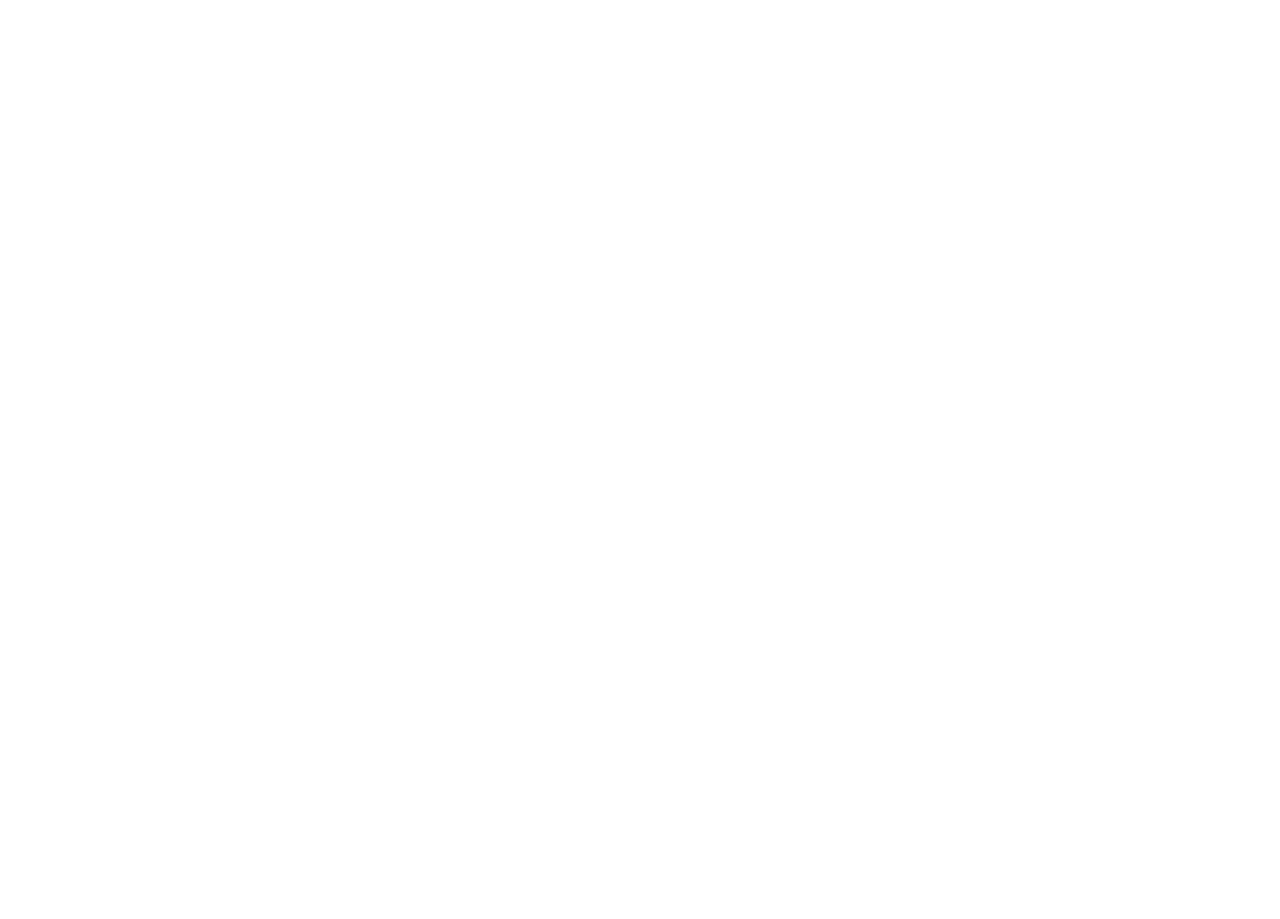
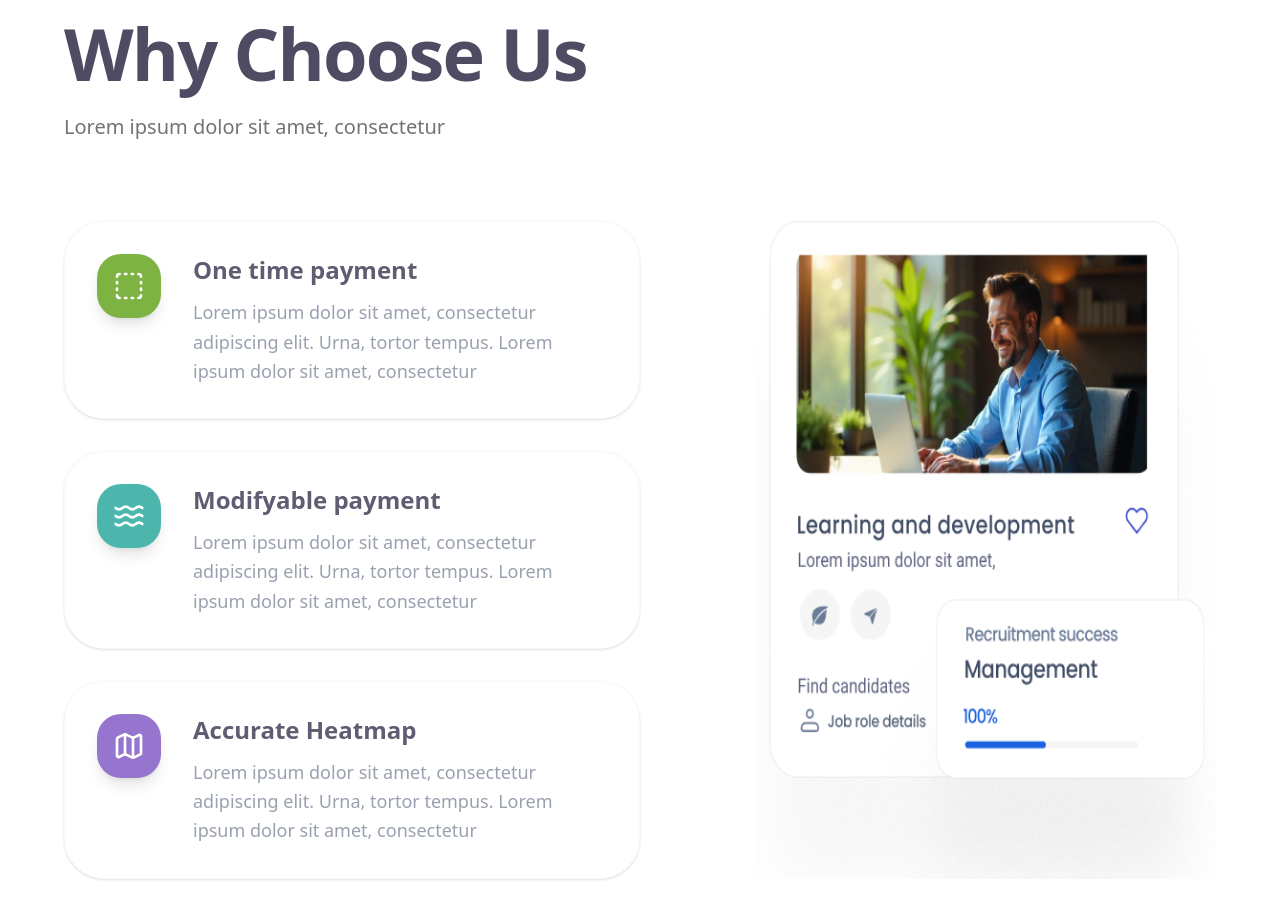
Before and after one commit to muhammadAbdulMannan2022/peopleorbitai-craig-, a React (Vite) app: page / in a window 1280 px wide. Shown: the part 3829-4748 px from the top of the page. Before the commit the page ends 3706 px from the top, so only its background shows below. Built offline with nearby package versions, Linux system fonts and the light colour scheme.

Commit message:
Why us section done

```diff
--- a/src/Landing/Landing.tsx
+++ b/src/Landing/Landing.tsx
@@ -2,6 +2,7 @@
 import Hero from "./Sections/Hero";
 import { HowItWorks } from "./Sections/HowItWorks";
 import WhatWedo from "./Sections/WhatWedo";
+import { WhyChooseUs } from "./Sections/WhyUs";
 
 export default function Landing() {
   return (
@@ -10,6 +11,7 @@
       <WhatWedo />
       <FeatureSection />
       <HowItWorks />
+      <WhyChooseUs />
     </div>
   );
 }
--- /dev/null
+++ b/src/Landing/Sections/WhyUs.tsx
@@ -0,0 +1,99 @@
+import React from "react";
+import { BoxSelect, Waves, Map } from "lucide-react";
+
+interface FeatureCardProps {
+  icon: React.ReactNode;
+  iconBg: string;
+  title: string;
+  description: string;
+}
+
+const FeatureCard: React.FC<FeatureCardProps> = ({
+  icon,
+  iconBg,
+  title,
+  description,
+}) => (
+  <div className="bg-white rounded-[2.5rem] p-5 md:p-8  flex flex-col md:flex-row items-center md:items-start gap-6 md:gap-8 shadow-sm border border-gray-50 hover:shadow-md transition-shadow duration-300">
+    <div
+      className={`${iconBg} w-12 h-12 md:w-16 md:h-16 shrink-0 rounded-3xl flex items-center justify-center text-white shadow-lg`}
+    >
+      {icon}
+    </div>
+    <div className="flex flex-col text-center md:text-left">
+      <h3 className="text-title-2nd font-extrabold text-2xl mb-3 opacity-90">
+        {title}
+      </h3>
+      <p className="text-gray-400 leading-relaxed text-lg max-w-2xl">
+        {description}
+      </p>
+    </div>
+  </div>
+);
+
+export const WhyChooseUs: React.FC = () => {
+  const features = [
+    {
+      icon: <BoxSelect size={32} />,
+      iconBg: "bg-[#7db343]",
+      title: "One time payment",
+      description:
+        "Lorem ipsum dolor sit amet, consectetur adipiscing elit. Urna, tortor tempus. Lorem ipsum dolor sit amet, consectetur",
+    },
+    {
+      icon: <Waves size={32} />,
+      iconBg: "bg-[#4db6ac]",
+      title: "Modifyable payment",
+      description:
+        "Lorem ipsum dolor sit amet, consectetur adipiscing elit. Urna, tortor tempus. Lorem ipsum dolor sit amet, consectetur",
+    },
+    {
+      icon: <Map size={32} />,
+      iconBg: "bg-[#9575cd]",
+      title: "Accurate Heatmap",
+      description:
+        "Lorem ipsum dolor sit amet, consectetur adipiscing elit. Urna, tortor tempus. Lorem ipsum dolor sit amet, consectetur",
+    },
+  ];
+
+  return (
+    <section className="py-24 px-6 md:px-16 bg-white">
+      <div className="max-w-7xl mx-auto">
+        {/* Header */}
+        <div className="mb-16 md:mb-20">
+          <span className="text-text-2nd font-medium text-lg tracking-normal mb-4 block">
+            Easy and Fast response
+          </span>
+          <h2 className="text-6xl md:text-7xl font-black text-title-2nd mb-6 tracking-tight">
+            Why Choose Us
+          </h2>
+          <p className="text-text-2nd text-xl">
+            Lorem ipsum dolor sit amet, consectetur
+          </p>
+        </div>
+
+        <div className="flex flex-col md:flex-row ">
+          {/* Feature List */}
+          <div className="flex flex-col gap-6 md:gap-8 flex-1 md:w-1/2 w-full">
+            {features.map((feature, index) => (
+              <FeatureCard
+                key={index}
+                icon={feature.icon}
+                iconBg={feature.iconBg}
+                title={feature.title}
+                description={feature.description}
+              />
+            ))}
+          </div>
+          <div className="flex-1 md:w-1/2 w-full mt-5 md:mt-0 flex justify-end">
+            <img
+              src="/whyus.png"
+              alt="why us"
+              className="w-full h-auto md:w-[80%]"
+            />
+          </div>
+        </div>
+      </div>
+    </section>
+  );
+};
```
Also changed, not shown: public/whyus.png (added).
